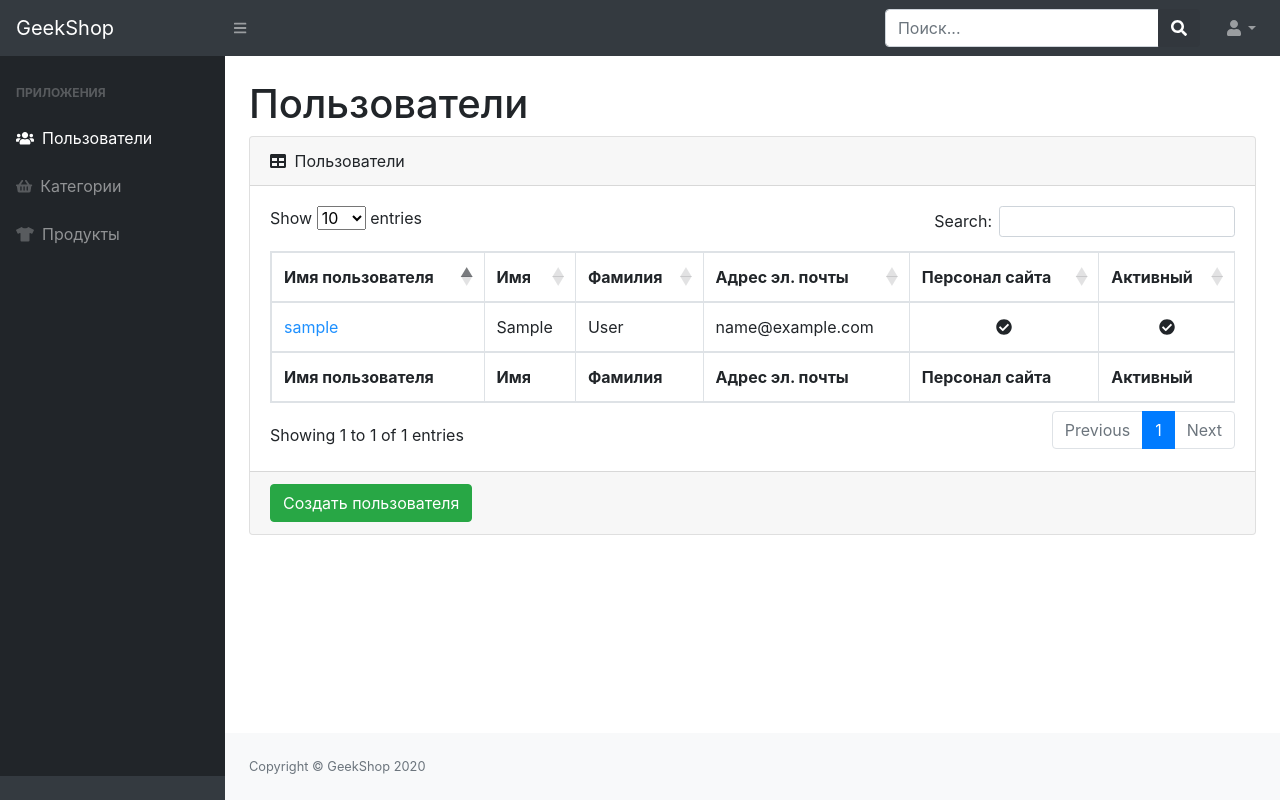
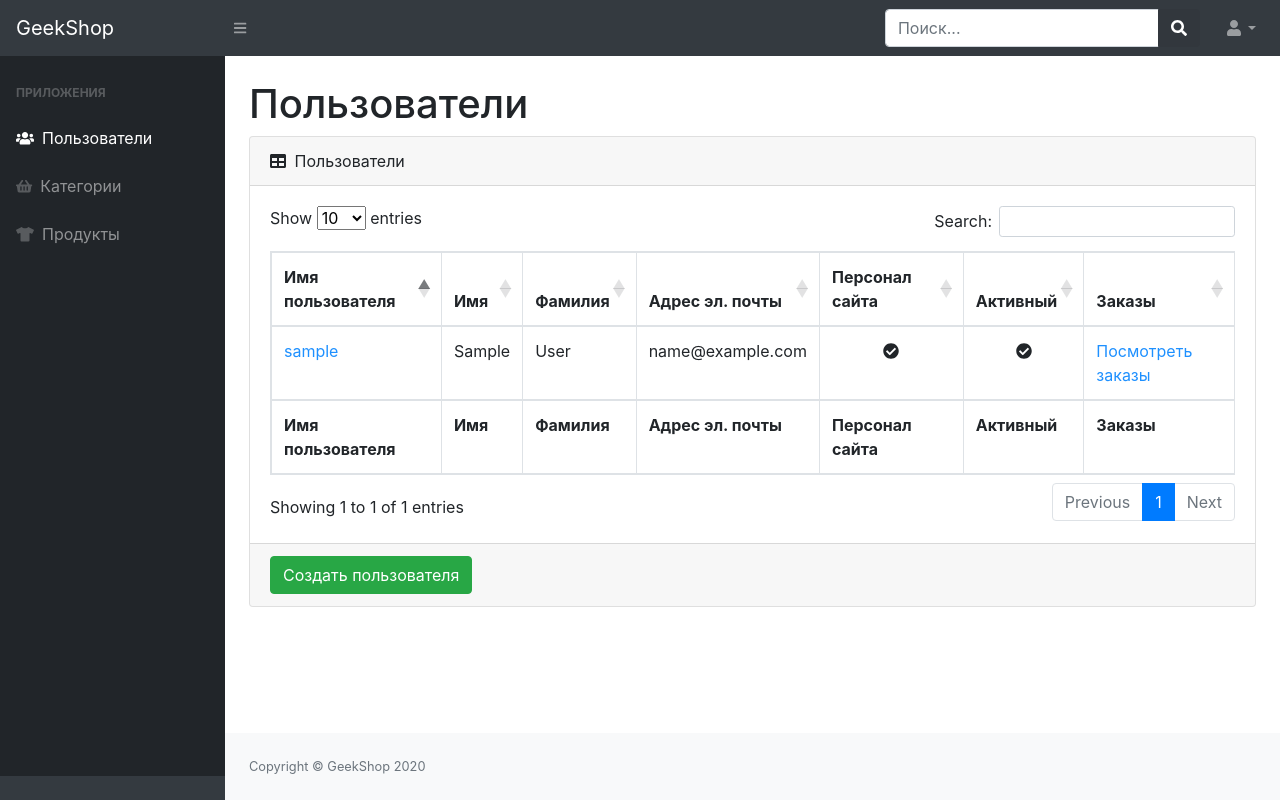
Before and after one commit to Husky022/geekshop, a Django app: page /admin-staff/admin-users-read/ in a window 1280 px wide. Run offline with Django 3.2, Linux system fonts and the light colour scheme; the visitor is signed in with stand-in values (Sample User, id 1); data comes from the database, SQL or seed files in the repository; data that the repository does not hold is empty; some libraries are stand-ins or nearby versions.

Commit message:
Попытка добавить в админку просмотр и редактирвоание заказов

```diff
--- a/adminapp/templates/adminapp/admin-users-read.html
+++ b/adminapp/templates/adminapp/admin-users-read.html
@@ -18,6 +18,7 @@
                         <th>Адрес эл. почты</th>
                         <th>Персонал сайта</th>
                         <th>Активный</th>
+                        <th>Заказы</th>
                     </tr>
                     </thead>
                     <tfoot>
@@ -28,6 +29,7 @@
                         <th>Адрес эл. почты</th>
                         <th>Персонал сайта</th>
                         <th>Активный</th>
+                        <th>Заказы</th>
                     </tr>
                     </tfoot>
                     <tbody>
@@ -55,6 +57,9 @@
                                         <i class="fas fa-times-circle"></i>
                                     {% endif %}
                                 </td>
+                                <td><a href="{% url 'ordersapp:orders_list' %}"
+                                       style="color: dodgerblue">Посмотреть заказы
+                                    </a></td>
                             </tr>
                         {% endfor %}
                     </tbody>
```
Also changed, not shown: ordersapp/models.py (+2 -6 lines). Lines whose indentation alone changed are shown as unchanged.
